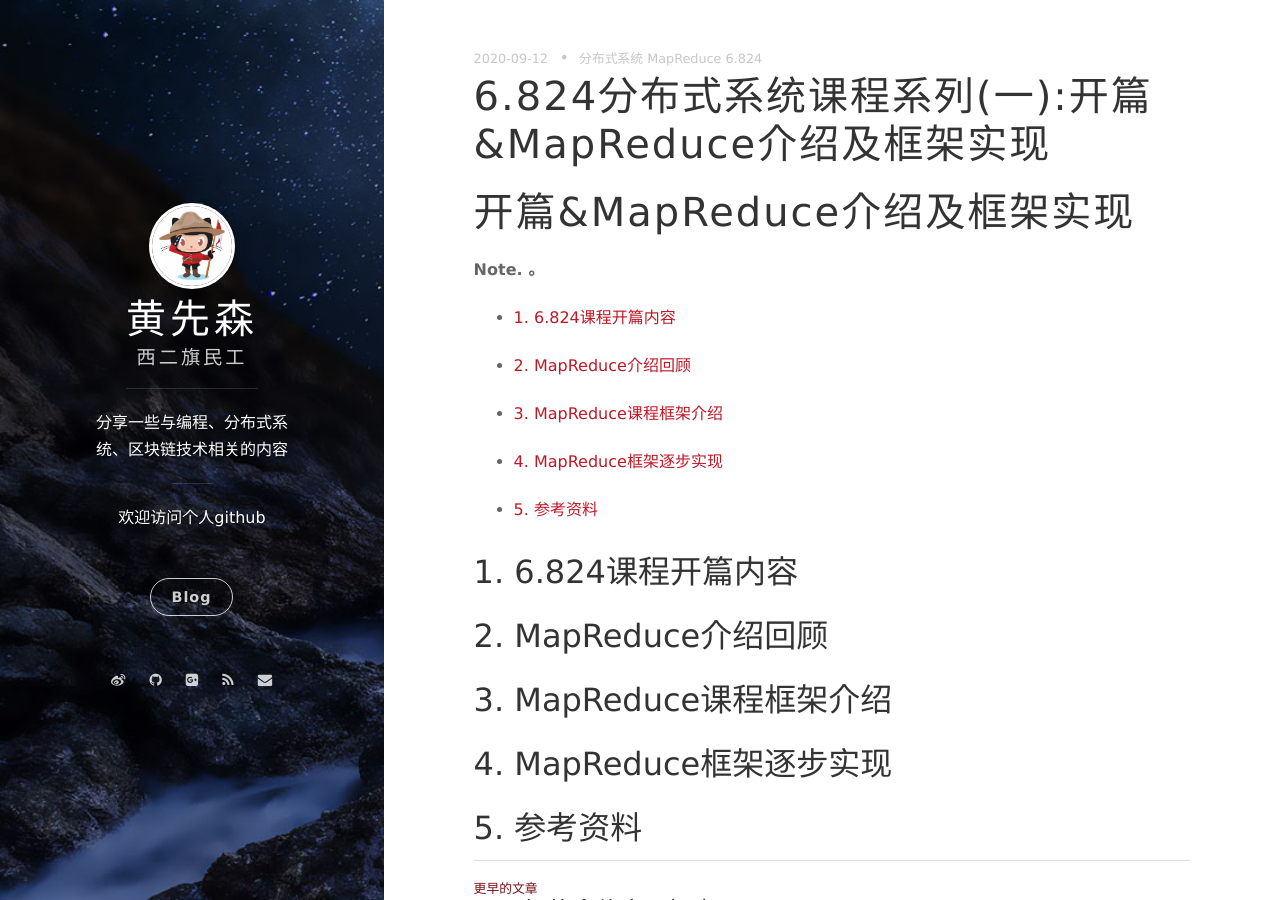
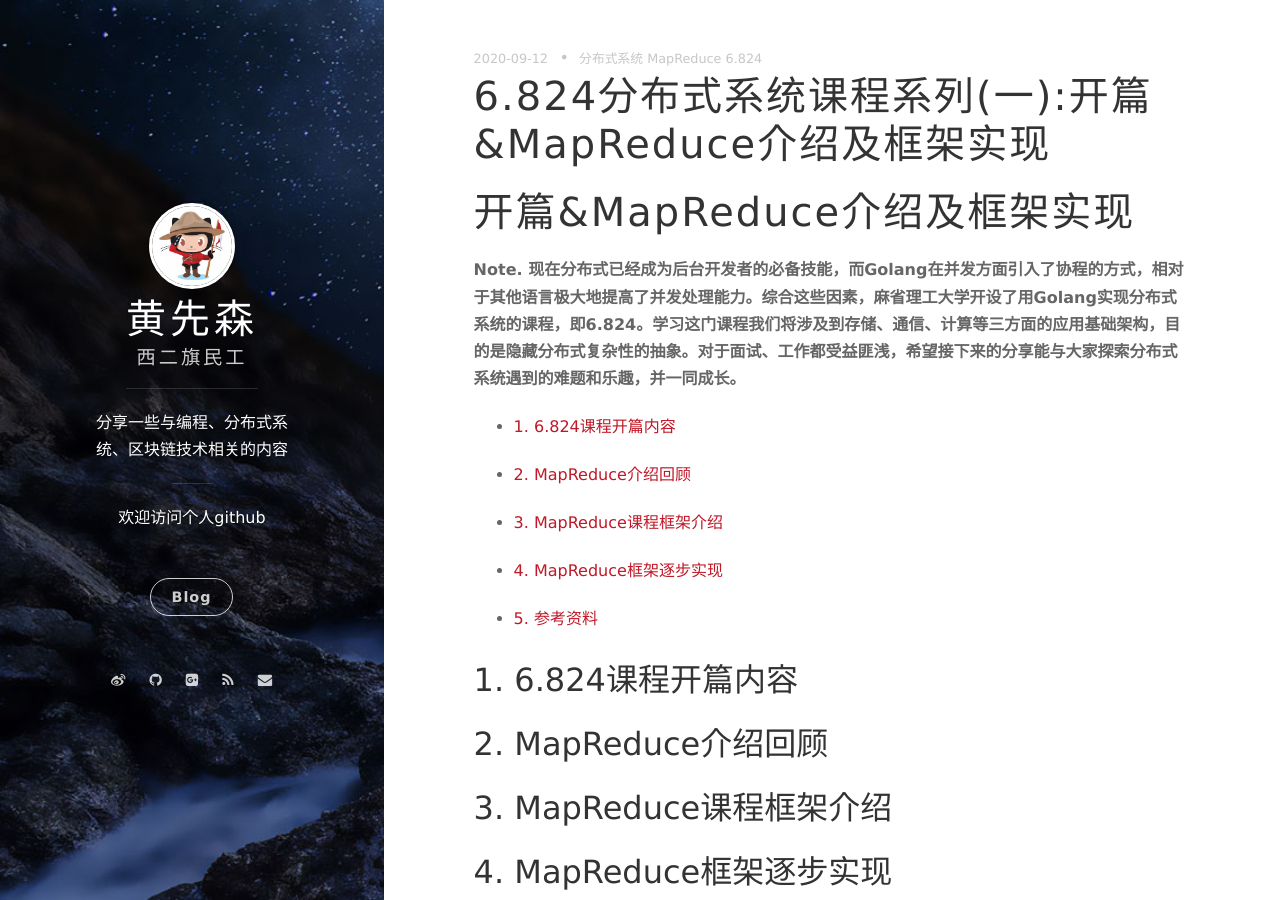
Before and after one commit to berryjam/berryjam.github.io, a Jekyll site: the page built from _posts/2020-09-12-6.824分布式系统课程系列(一):开篇&MapReduce介绍及框架实现.md, in a window 1280 px wide and 900 px high. Built offline with Jekyll 4.4.1, drawn with Linux system fonts in a browser that asks for light colours; nearby versions of some CDN libraries; comment, search, counter and statistics services are not loaded.

Commit message:
Update 2020-09-12-6.824分布式系统课程系列(一):开篇&MapReduce介绍及框架实现.md

```diff
--- a/_posts/2020-09-12-6.824分布式系统课程系列(一):开篇&MapReduce介绍及框架实现.md
+++ b/_posts/2020-09-12-6.824分布式系统课程系列(一):开篇&MapReduce介绍及框架实现.md
@@ -8,7 +8,7 @@
 
 # 开篇&MapReduce介绍及框架实现
 
-**Note. 。**
+**Note. 现在分布式已经成为后台开发者的必备技能，而Golang在并发方面引入了协程的方式，相对于其他语言极大地提高了并发处理能力。综合这些因素，麻省理工大学开设了用Golang实现分布式系统的课程，即6.824。学习这门课程我们将涉及到存储、通信、计算等三方面的应用基础架构，目的是隐藏分布式复杂性的抽象。对于面试、工作都受益匪浅，希望接下来的分享能与大家探索分布式系统遇到的难题和乐趣，并一同成长。**
 
 - [1. 6.824课程开篇内容]()
 
```
